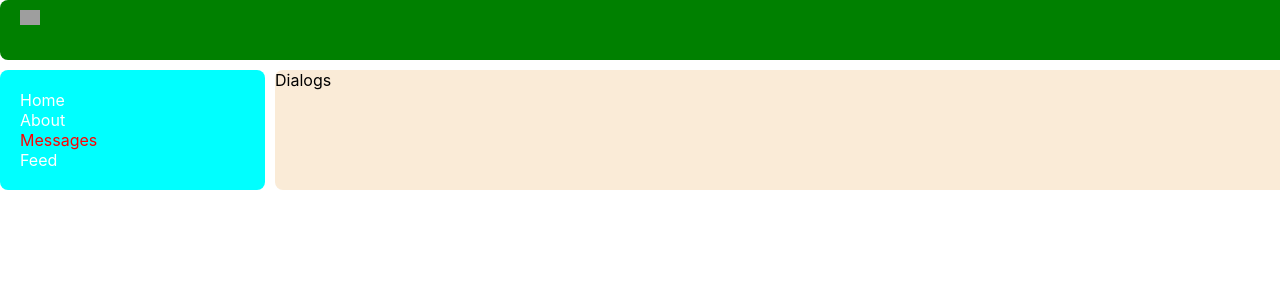
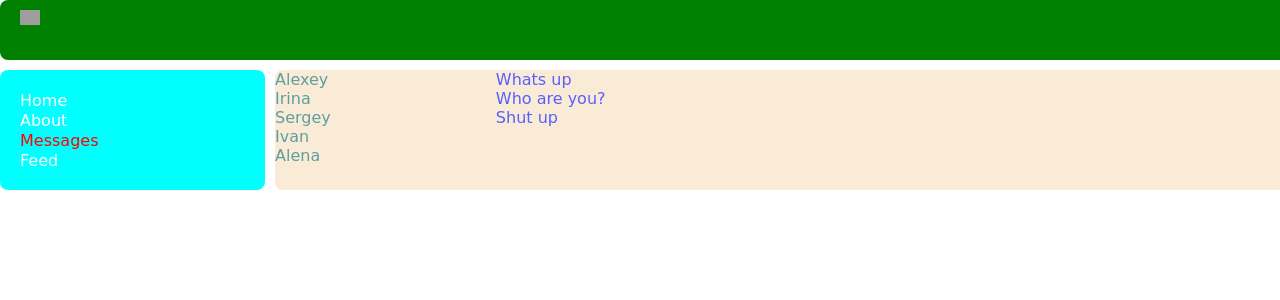
Before and after one commit to IlyaKin/react-course, a React (Create React App) app: page /dialogs in a window 1280 px wide. Shown: the top 300 px of the page. Built offline with nearby package versions, Linux system fonts and the light colour scheme; grey boxes are pictures that could not be loaded.

Commit message:
dialogs page html

```diff
--- a/src/components/Dialogs/Dialogs.jsx
+++ b/src/components/Dialogs/Dialogs.jsx
@@ -2,8 +2,35 @@ import cl from './Dialogs.module.css'
 
 const Dialogs = (props)=>{
     return(
-        <div>
-            Dialogs
+        <div className={cl.dialogs}>
+            <div className={cl.dialogsItems}>
+                <div className={cl.dialog}>
+                    Alexey
+                </div>
+                <div className={cl.dialog}>
+                    Irina
+                </div>
+                <div className={cl.dialog}>
+                    Sergey
+                </div>
+                <div className={cl.dialog}>
+                    Ivan
+                </div>
+                <div className={cl.dialog}>
+                    Alena
+                </div>
+            </div>
+            <div className={cl.messages}>
+                <div className={cl.message}>
+                    Whats up
+                </div>
+                <div className={cl.message}>
+                    Who are you?
+                </div>
+                <div className={cl.message}>
+                    Shut up
+                </div>
+            </div>
         </div>
     )
 }
--- a/src/components/Dialogs/Dialogs.module.css
+++ b/src/components/Dialogs/Dialogs.module.css
@@ -0,0 +1,19 @@
+.dialogs{
+    display: grid;
+    grid-template-columns: 2fr 10fr;
+}
+.dialogsItems{
+    color: cadetblue;
+    font-family: "Comic Sans MS", sans-serif;
+}
+.dialogsItems.active{
+    color: brown;
+}
+
+.messages{
+    color: #595fff;
+    font-family: "Comic Sans MS", sans-serif;
+}
+.message{
+
+}
--- a/src/components/Navbar/Navbar.module.css
+++ b/src/components/Navbar/Navbar.module.css
@@ -7,11 +7,11 @@
 .item{
     color: white;
     text-decoration: none;
-
+    font-family: "Comic Sans MS", sans-serif;
 }
 
 .activeLink{
     color: red;
     text-decoration: none;
-
+    font-family: "Comic Sans MS", sans-serif;
 }
```
